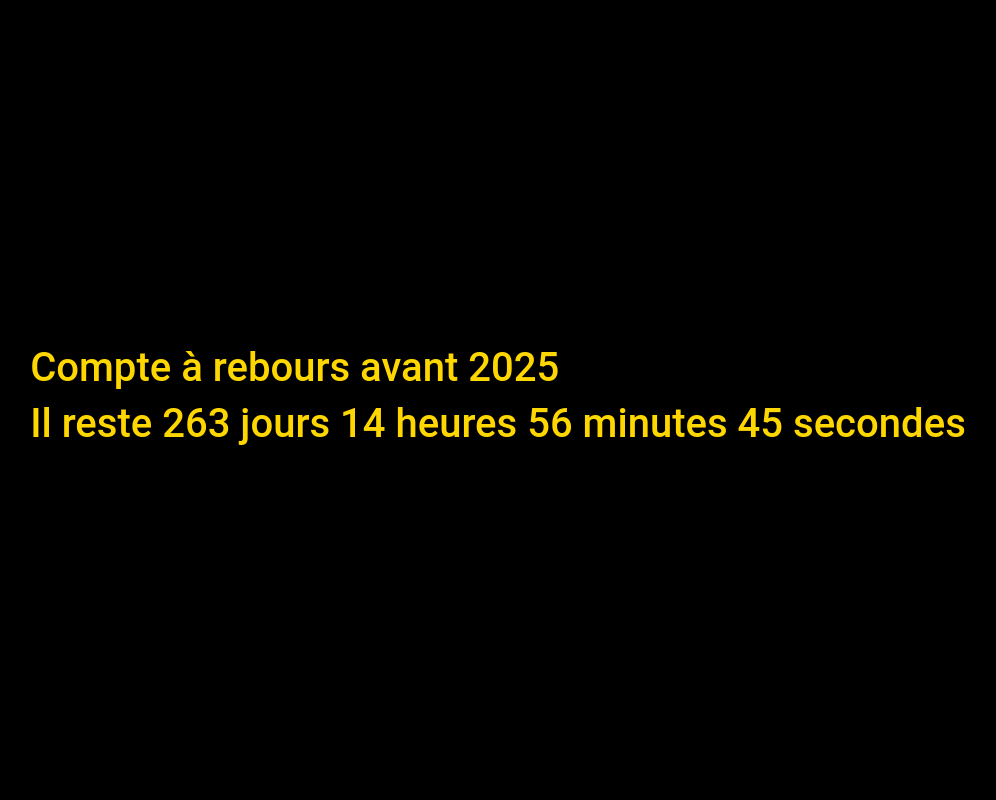
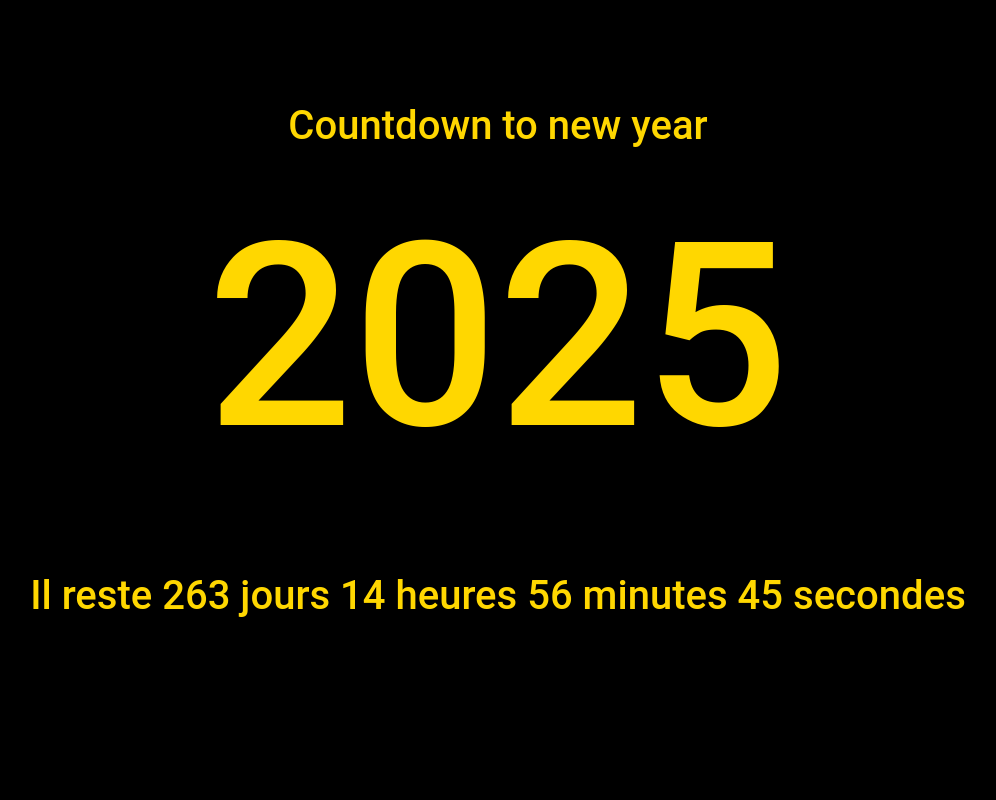
Before and after one commit to clovislfbv/countdown_new_year_website, a PHP site: page /php/index.php in a window 1280 px wide. Shown: the whole page, without its empty margins (142-1138 px from the left). Run offline with PHP 8.4, Linux system fonts and the light colour scheme.

Commit message:
edit website's layout

```diff
--- a/css/index.css
+++ b/css/index.css
@@ -15,9 +15,38 @@ body {
 .counter {
     font-size: 2em;
     color: 	#FFD700;
+    height: 100%;
+    width: 100%;
+    display: flex;
+    justify-content: center;
+    align-items: center;
+    flex-direction: column;
     opacity: 0; /* Initially hidden */
     transform: translateY(-50px); /* Move up by 50px */
     animation: slideInDown 0.5s ease forwards; /* Animation properties */
+}
+
+.title {
+    padding-top: 8%;
+    height: 50%;
+    width: 100%;
+    display: flex;
+    justify-content: space-evenly;
+    align-items: center;
+    flex-direction: column;
+}
+
+.time_before_new_year {
+    height: 50%;
+    width: 100%;
+    display: flex;
+    justify-content: center;
+    align-items: center;
+}
+
+.new_year {
+    font-size: 8em;
+    padding-top: 2%;
 }
 
 @keyframes slideInDown {
--- a/js/script_website.js
+++ b/js/script_website.js
@@ -3,9 +3,9 @@ var $j = jQuery.noConflict();
 $j(document).ready(function () {
     var final_year = new Date().getFullYear() + 1;
 
-    $j(".test").css({
-        'top': -$j(".test").outerHeight(),
-    });
+    // $j(".placeholder").css({
+    //     'top': -$j(".placeholder").outerHeight(),
+    // });
 
     setInterval(function () {
         var current_time = new Date(); //new Date(2025, 0, 1, 0, 0, 0);
--- a/php/index.php
+++ b/php/index.php
@@ -16,9 +16,10 @@
     <div class="main">
         <div class="counter">
             <div class="title" data-toggle="animation" data-mdb-animation-start='onLoad' data-mdb-animation='slide-in-down' data-mdb-animation-reset="true">
+                <h1 class='placeholder_new_year'>Countdown to new year</h1>
                 <?php
                     $current_year = date('Y');
-                    echo "<h1 class='test'>Compte à rebours avant " . $current_year + 1 . "</h1>"
+                    echo "<h1 class='new_year'>" . $current_year + 1 . "</h1>";
                 ?>
             </div>
             <div class="time_before_new_year">
```
